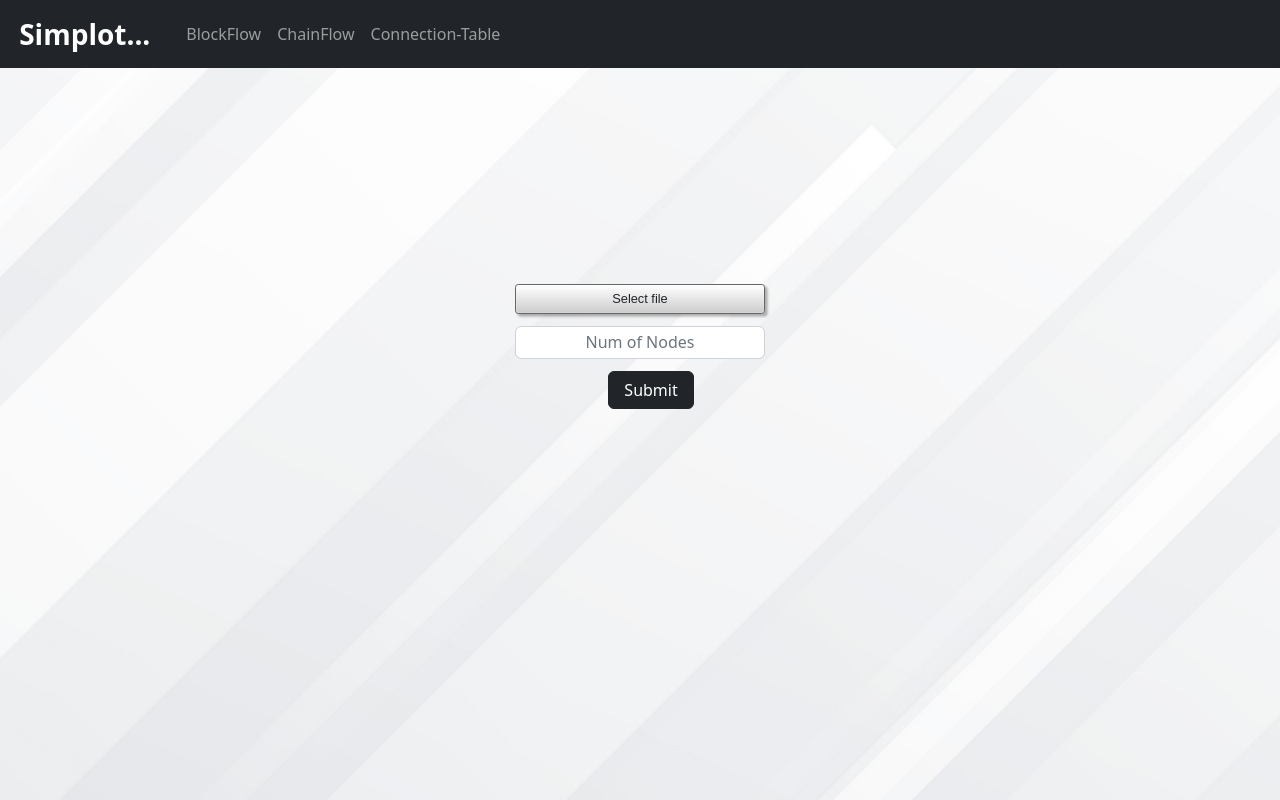
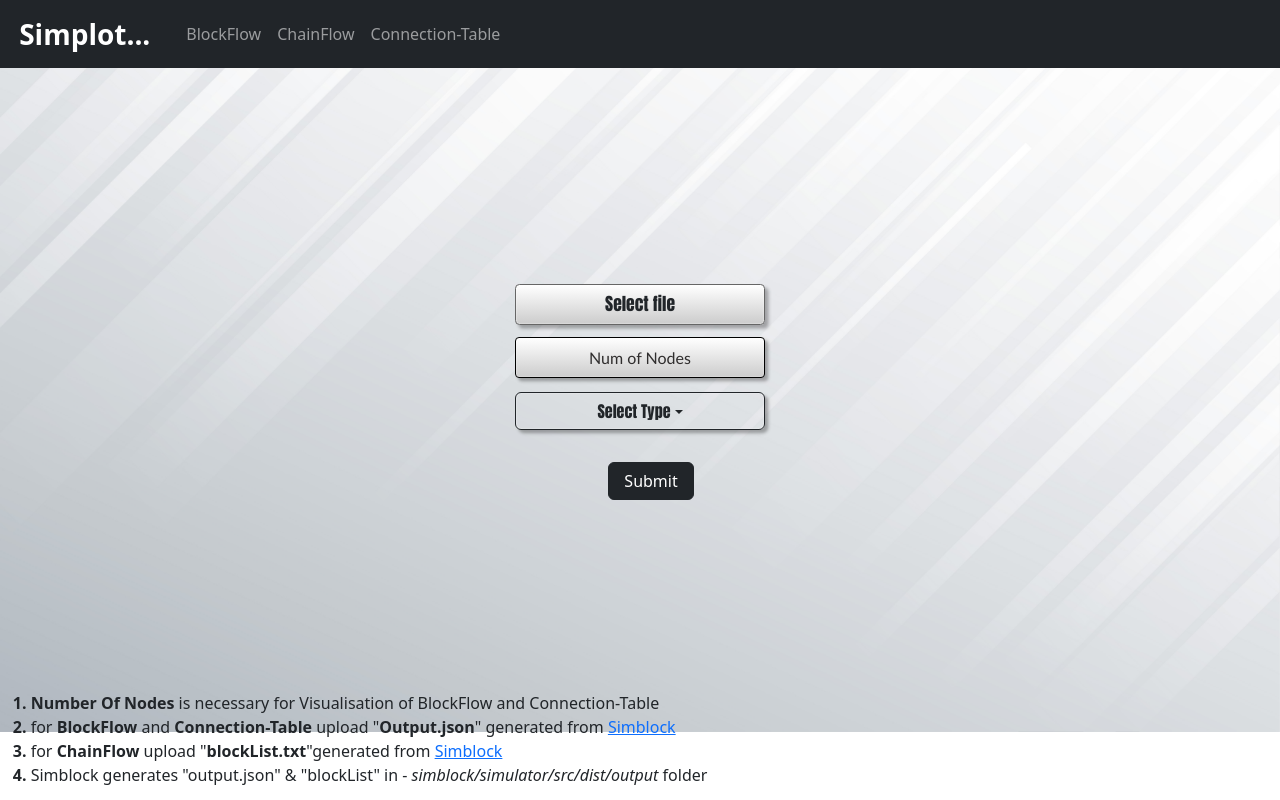
Before and after one commit to joydip007x/SimPlot, a React (Create React App) app: page /homepage in a window 1280 px wide. Shown: the top 800 px of the page. Built offline with nearby package versions, Linux system fonts and the light colour scheme.

Commit message:
protype ui-imprv

```diff
--- a/src/components/BlockFlow/BlockFlow.js
+++ b/src/components/BlockFlow/BlockFlow.js
@@ -3,7 +3,7 @@
 
 import useState from 'react-usestateref'
 //FILE
-import flowTxt from '../../patterns/flow_Block_pattern.txt'
+//import flowTxt from '../../patterns/flow_Block_pattern.txt'
 
 import { drawRect,drawFillRect/*,drawFillRect2*/ } from '../DrawRectangle/Rectangle';
 import { drawCircle } from '../DrawCircle/Circle';
--- a/src/components/ChainFlow/ChainFlow.js
+++ b/src/components/ChainFlow/ChainFlow.js
@@ -1,5 +1,8 @@
 import React, { useRef, useEffect,useState } from 'react'
-import blockTxt from '../../patterns/blockList_pattern.txt'
+import {useLocation} from 'react-router-dom';
+
+
+// import blockTxt from '../../patterns/blockList_pattern.txt'
 
 import { drawRect,drawFillRect/*,drawFillRect2*/ } from '../DrawRectangle/Rectangle';
 import { drawCircle } from '../DrawCircle/Circle';
@@ -16,6 +19,10 @@
 
     const [blockList,setblockList]=useState([]);
 
+    const location = useLocation();
+    const data = location.state?.data;
+
+    console.log(" found CF " + data);
     function reSetblockList (arr){
 
       setblockList(arr);
@@ -49,10 +56,12 @@
     }
     //create formatted object from parsing string
     useEffect(() => {
-      fetch(blockTxt)
-        .then(r => r.text())
-        .then(text => {
 
+      var reader = new FileReader();
+      reader.onload = (event) => {
+
+          let text=event.target.result;
+          console.log(text)
           var index=0,match,index2=0;
           let arr1 = [],arr2=[],temp=[];
           //store ending index to scrap each line
@@ -81,7 +90,8 @@
           }
           reSetblockList(temp);
           //console.log(blockList.length);
-        });
+        };
+      reader.readAsText(data);
 
     },[]);
 
--- a/src/components/Homepage/Homepage.css
+++ b/src/components/Homepage/Homepage.css
@@ -1,16 +1,17 @@
 
 body{
-
-
     display: block;
     background-image: url('/public/b.jpg');
-    height: 3200px !important;
-    object-fit: fill;
+    height: auto;
+    object-fit: contain;
     background-repeat:no-repeat;
     background-size: cover;
-    background-position: center;
+    background-position: top;
 }
+ .pageContainer{
 
+    margin-top: 15%;
+ }
 .fUpclass{
 
     margin-top: 10%;
@@ -36,24 +37,63 @@
     border-radius: 0.25em;
     background-image: linear-gradient( to bottom, #fff, #ccc );
     box-shadow: inset 0 0 0.1em #fff, 0.2em 0.2em 0.2em rgba( 0, 0, 0, 0.3 );
-    font-family: arial, sans-serif;
+    font-family: Impact, 'Arial Narrow Bold', sans-serif;
+    font-weight: 500;
+    font-size: 1.1em;
+ }
+
+ /* .homepage-dropdown{
+
+    margin-top: 12px ;
+    display: block;
+    text-align: center;
+    font-family: Impact, 'Arial Narrow Bold', sans-serif;
+    font-weight: 500;
     font-size: 0.8em;
- }
+
+ } */
+.dropdownClass{
+
+    text-align: center;
+    margin-top: 14px;
+    width: 250px !important;
+    margin-left: 1.5%;
+
+    box-shadow: inset 0 0 0.1em #fff, 0.2em 0.2em 0.2em rgba( 0, 0, 0, 0.3 );
+    font-family: Impact, 'Arial Narrow Bold', sans-serif;
+    font-weight: 500;
+
+}
+
+.form-control::placeholder {
+    color: rgb(48, 46, 46);
+    opacity: 1;
+}
 .numOfNodesInput{
 
     width: 250px;
     display: inline-block;
-    line-height: 1.2em;
+    line-height: 1.7em;
     float: middle;
     margin-top: 12px;
     text-align: center;
+    font-family: 'Gill Sans', 'Gill Sans MT', Calibri, 'Trebuchet MS', sans-serif;
+    font-weight: 500;
+    font-size: 1.0em;
 
+    border: .5px solid rgb(0, 0, 0);
+    border-radius: 0.25em;
+    background-image: linear-gradient( to bottom, #fff, #ccc );
+    box-shadow: inset 0 0 0.1em #fff, 0.2em 0.2em 0.2em rgba( 0, 0, 0, 0.3 );
+
+}
+[contenteditable="true"]:focus {
+    outline: none;
 }
  .fileUploadedContainer{
 
      display: flex;
-     margin-left: 36%;
-
+     margin-left: 36.5%;
 
  }
  .submitbtn{
@@ -62,9 +102,28 @@
     /* position: relative; */
     justify-content: right;
     margin-left: 47.5%;
-    margin-top: 12px;
+    margin-top: 32px;
  }
- .pageContainer{
 
-    margin-top: 15%;
+ .footerHomepage{
+
+    position: fixed;
+    text-align: left;
+    bottom: 0;
+    left: 0;
+    padding-left: 1%;
+    padding-bottom: 1%;
  }
+
+ #NBfooter{
+    margin: 0;
+ }
+ .btnblock{
+
+    display: inline;
+    padding-left: 0.8%;
+    padding-top: .5%;
+    position:  absolute;
+    font-size: 23px !important;
+    color: #666;
+ }
--- a/src/components/Homepage/Homepage.js
+++ b/src/components/Homepage/Homepage.js
@@ -4,6 +4,9 @@
 import 'bootstrap/dist/css/bootstrap.css';
 import Form from 'react-bootstrap/Form';
 import Button from 'react-bootstrap/Button';
+import ButtonGroup from 'react-bootstrap/ButtonGroup';
+import Dropdown from 'react-bootstrap/Dropdown';
+import DropdownButton from 'react-bootstrap/DropdownButton';
 
 // import Background from '../A.png'
 import './Homepage.css'
@@ -13,6 +16,7 @@
     const [selectedFile, setSelectedFile] = useState();
     const [isFilePicked, setIsFilePicked] = useState(false);
     const [numOfNodes, setNumOfNodes] = useState(0);
+    const [type,setType]=useState(null);
 
     let whitespace ="  ";
     const navigate = useNavigate();
@@ -21,33 +25,51 @@
         setSelectedFile(event.target.files[0]);
         setIsFilePicked(true);
     };
-
+    const resetFile=()=>{
+      setSelectedFile();
+      setIsFilePicked(false);
+    }
     const handleSubmission = () => {
 
-        if(numOfNodes==0 || !isFilePicked){
+        if( !type
+          ||((type=='BlockFlow'||type=='Connection-Table')&&(numOfNodes==0 || selectedFile.type!='application/json' || selectedFile.name!='output.json') )
+          ||((type=='ChainFlow')&&( selectedFile.type!='text/plain' || selectedFile.name!='blockList.txt' )    )
+          || !isFilePicked ){
 
-            alert("Please fill every field with proper values.");
+            alert("Please fill every field with proper values.\nRead the instructions for more information");
             return ;
         }
+
         console.log(numOfNodes);
-        navigate('/blockflow', { /*replace: true ,*/state: {data: selectedFile,num:300}})
+
+
+      if(type=='BlockFlow')
+        navigate('/blockflow', { /*replace: true ,*/state: {data: selectedFile,num:numOfNodes}})
+      else if(type=='ChainFlow')
+        navigate('/chainflow', { /*replace: true ,*/state: {data: selectedFile}})
+      else if(type=='Connection-Table')
+        navigate('/table', { /*replace: true ,*/state: {data: selectedFile,num:numOfNodes}})
+
     }
     return (
+
+
+        <div  className="pageContainer">
+         {/* <div>HOMEPAGE</div> */}
+         <link rel="stylesheet" href="https://cdnjs.cloudflare.com/ajax/libs/font-awesome/5.15.4/css/all.min.css" integrity="sha512-1ycn6IcaQQ40/MKBW2W4Rhis/DbILU74C1vSrLJxCq57o941Ym01SwNsOMqvEBFlcgUa6xLiPY/NS5R+E6ztJQ==" crossorigin="anonymous" referrerpolicy="no-referrer" />
         <div>
-         {/* <div>HOMEPAGE</div> */}
-
-        <div className="pageContainer">
         <input type="file" className="fUpclass" id="files"
          name="file"  onChange={changeHandler} />
 
-         <div className='parentContainer'>
+        <div className='parentContainer'>
 
         {
             isFilePicked ? (
               <div className='fileUploadedContainer'>
                 <p id='filePara'>Filename: {selectedFile.name} {whitespace} </p>
                 <p id='filePara'>| Filetype: {selectedFile.type}</p>
-                <p id='filePara'>| Size in bytes: {selectedFile.size}</p>
+                <p id='filePara'>| Size : {(selectedFile.size/1024).toFixed(2)} KB</p>
+                 {/* { selectedFile.name=='blockList.txt'? setType("ChainFlow"): setType("BlockFlow")} */}
 
               </div>
             ) : (
@@ -59,20 +81,48 @@
           }
           <label htmlFor="files"   className='modal-label'  >
                 {isFilePicked ?selectedFile.name: "Select file"}</label>
+          {/* <Button className='btnblock'>A</Button> */}
+
+          {
+          isFilePicked? <i class="far fa-window-close btnblock" onClick={ resetFile }></i>
+          : <div></div>
+
+          }
           <div>
 
 
-          <Form.Control type="text" className="numOfNodesInput" placeholder="Num of Nodes"
+          <Form.Control  type="text" className="numOfNodesInput" placeholder="Num of Nodes"
             onChange={(e)=>{
 
                  if(!isNaN(parseInt(e.target.value))){
                     setNumOfNodes(parseInt(e.target.value))
                  }
+
                  console.log(numOfNodes);
 
             }}
           />
+          <Dropdown className="">
+          <Dropdown.Toggle  className='dropdownClass' variant="outline-dark" id="dropdown-basic">
+          { type ? type:"Select Type"}
 
+          </Dropdown.Toggle>
+          <Dropdown.Menu className="">
+            <Dropdown.Item onClick={() => { setType("BlockFlow") }}>BlockFlow</Dropdown.Item>
+            <Dropdown.Item onClick={() => { setType("ChainFlow")}}>ChainFlow</Dropdown.Item>
+            <Dropdown.Item onClick={() => { setType("Connection-Table")}}>Connection-Table</Dropdown.Item>
+
+          </Dropdown.Menu>
+         </Dropdown>
+            {/* <DropdownButton className='homepage-dropdown dropdown '
+            title={ type ? type:"Select Type"}  variant='light'
+            onSelect= {(e)=>{  console.log(e); setType(e);  }}  >
+
+            <Dropdown.Item eventKey="⠀⠀⠀⠀⠀⠀⠀BlockFlow⠀⠀⠀⠀⠀">BlockFlow</Dropdown.Item>
+            <Dropdown.Item eventKey="⠀⠀⠀⠀⠀⠀⠀ChainFlow⠀⠀⠀⠀⠀">ChainFlow</Dropdown.Item>
+            <Dropdown.Item eventKey="⠀⠀⠀Connection-Table⠀⠀⠀">Connection-Table</Dropdown.Item>
+
+          </DropdownButton> */}
 
             <Button  className="submitbtn btn" variant="dark" onClick={handleSubmission}>Submit</Button>
 
@@ -82,6 +132,15 @@
 
           </div>
           </div>
+
+           {/* //////Footer ////////////////////////////////// */}
+          <div className='footerHomepage'>
+              <p id='NBfooter'><b>1. Number Of Nodes</b> is necessary for Visualisation of BlockFlow and Connection-Table</p>
+              <p id='NBfooter'><b>2.</b> for <b>BlockFlow</b> and <b>Connection-Table</b> upload "<b>Output.json</b>" generated from <a href="https://github.com/dsg-titech/simblock">Simblock</a> </p>
+              <p id='NBfooter'><b>3.</b> for <b>ChainFlow</b> upload "<b>blockList.txt</b>"generated from <a href="https://github.com/dsg-titech/simblock">Simblock</a></p>
+              <p id='NBfooter'><b>4.</b> Simblock generates "output.json" & "blockList" in - <i>simblock/simulator/src/dist/output</i> folder</p>
+          </div>
+
         </div>)
 }
 
```
